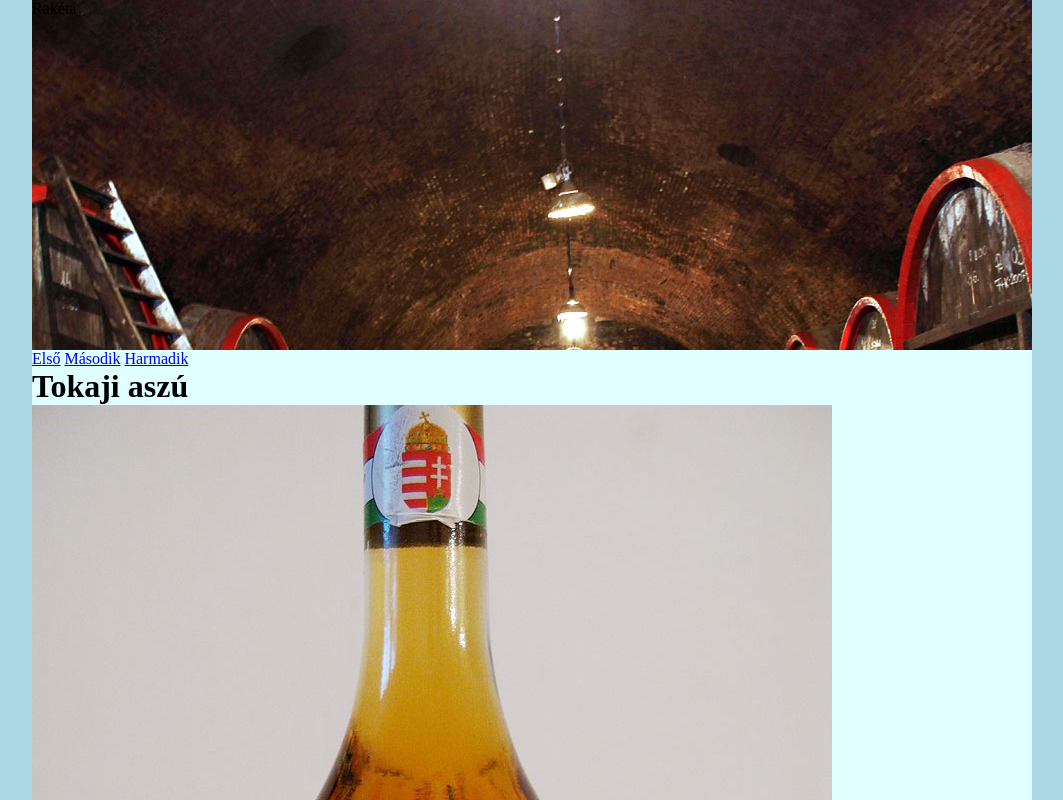
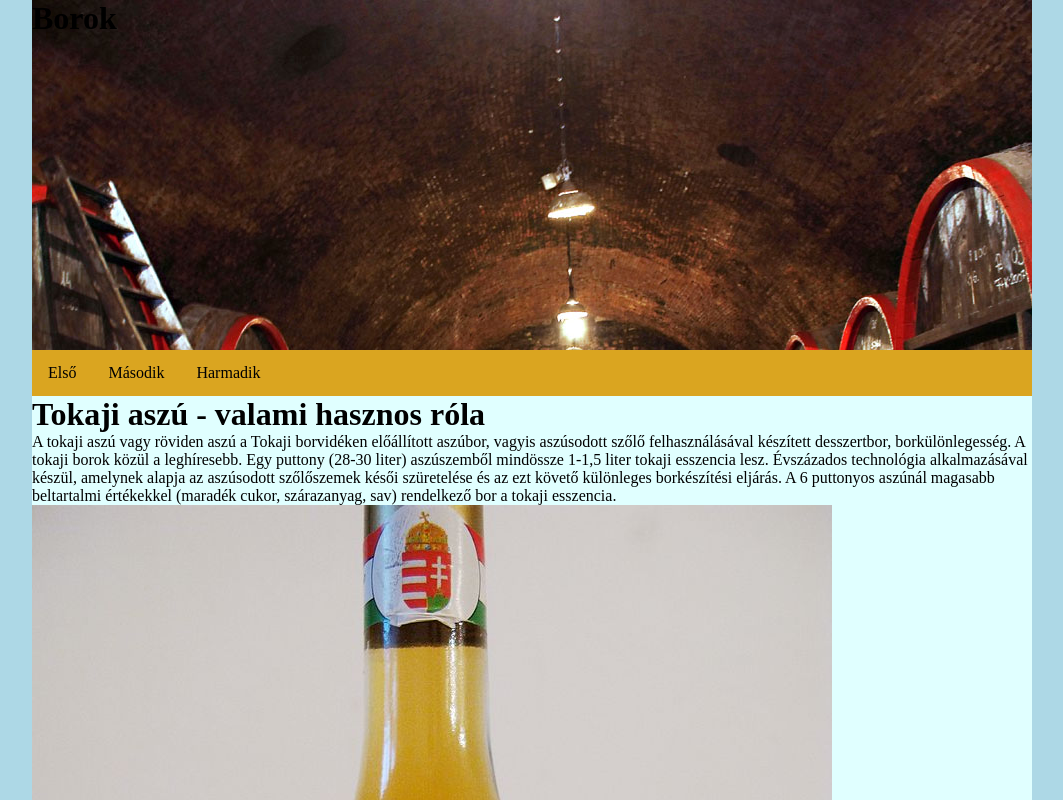
Before and after one commit to PavloviMore/Dolgozat_9-30, a plain HTML site: page index.html in a window 1280 px wide. Shown: the top 800 px of the page, without its empty margins (108-1171 px from the left). Drawn offline with Linux system fonts and the light colour scheme.

Commit message:
Nav megcsinálása

```diff
--- a/CSS/style.css
+++ b/CSS/style.css
@@ -5,13 +5,30 @@ body{
     background: lightblue;
 }
 
+/* nav */
+nav{
+    position: sticky;
+    top: 0;
+    background: goldenrod;
+    overflow: hidden;
+}
+
+nav a{
+    float: left;
+    color: black;
+    text-align: center;
+    padding: 14px 16px;
+    text-decoration: none;
+}
+
+nav a:hover{
+    background: rgb(172, 147, 84);
+}
+/* /Nav */
+
 header{
     background: url("../IMG/header.jpg") top center;
     height: 350px;
-}
-
-header img{
-    position: center;
 }
 
 .wrapper{
--- a/index.html
+++ b/index.html
@@ -5,13 +5,15 @@
     <meta name="viewport" content="width=device-width, initial-scale=1.0">
     <link rel="stylesheet" href="CSS/style.css">
     <link rel="shortcut icon" href="IMG/favicon.png" type="image/x-icon">
-    <title>Rakéták</title>
+    <title>Borok</title>
 </head>
 <body>
     <div class="wrapper">
+
         <header>
-            Rakéta
+            <h1>Borok</h1>
         </header>
+            <div class="content">
             <nav>
                 <a href="#">Első</a>
                 <a href="#">Második</a>
@@ -19,9 +21,9 @@
             </nav>
             <main>
                 <div class="aszu">
-                <h1>Tokaji aszú</h1>
+                    <h1>Tokaji aszú - valami hasznos róla</h1>
+                    <p>A tokaji aszú vagy röviden aszú a Tokaji borvidéken előállított aszúbor, vagyis aszúsodott szőlő felhasználásával készített desszertbor, borkülönlegesség. A tokaji borok közül a leghíresebb. Egy puttony (28-30 liter) aszúszemből mindössze 1-1,5 liter tokaji esszencia lesz. Évszázados technológia alkalmazásával készül, amelynek alapja az aszúsodott szőlőszemek késői szüretelése és az ezt követő különleges borkészítési eljárás. A 6 puttonyos aszúnál magasabb beltartalmi értékekkel (maradék cukor, szárazanyag, sav) rendelkező bor a tokaji esszencia.</p>
                     <img src="IMG/Tokaji_aszu.jpg" alt="">
-                <p>A tokaji aszú vagy röviden aszú a Tokaji borvidéken előállított aszúbor, vagyis aszúsodott szőlő felhasználásával készített desszertbor, borkülönlegesség. A tokaji borok közül a leghíresebb. Egy puttony (28-30 liter) aszúszemből mindössze 1-1,5 liter tokaji esszencia lesz. Évszázados technológia alkalmazásával készül, amelynek alapja az aszúsodott szőlőszemek késői szüretelése és az ezt követő különleges borkészítési eljárás. A 6 puttonyos aszúnál magasabb beltartalmi értékekkel (maradék cukor, szárazanyag, sav) rendelkező bor a tokaji esszencia.</p>
                 </div>
                 <div class="szam">
                     <h1>Tokaji szamorodni</h1>
@@ -30,7 +32,7 @@
                     </p>
                 </div>
             </main>
-
+        </div>
 
 
     </div>
```
Lines whose indentation alone changed are shown as unchanged.
